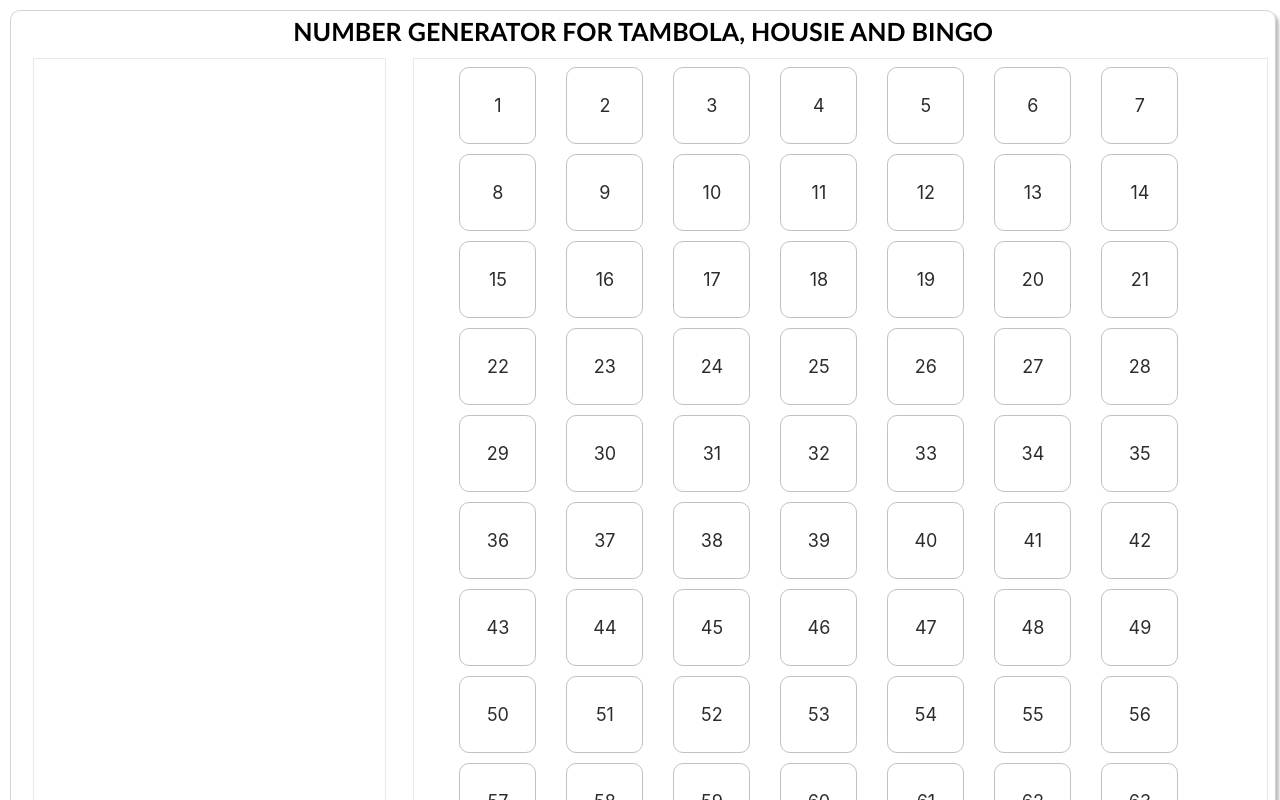
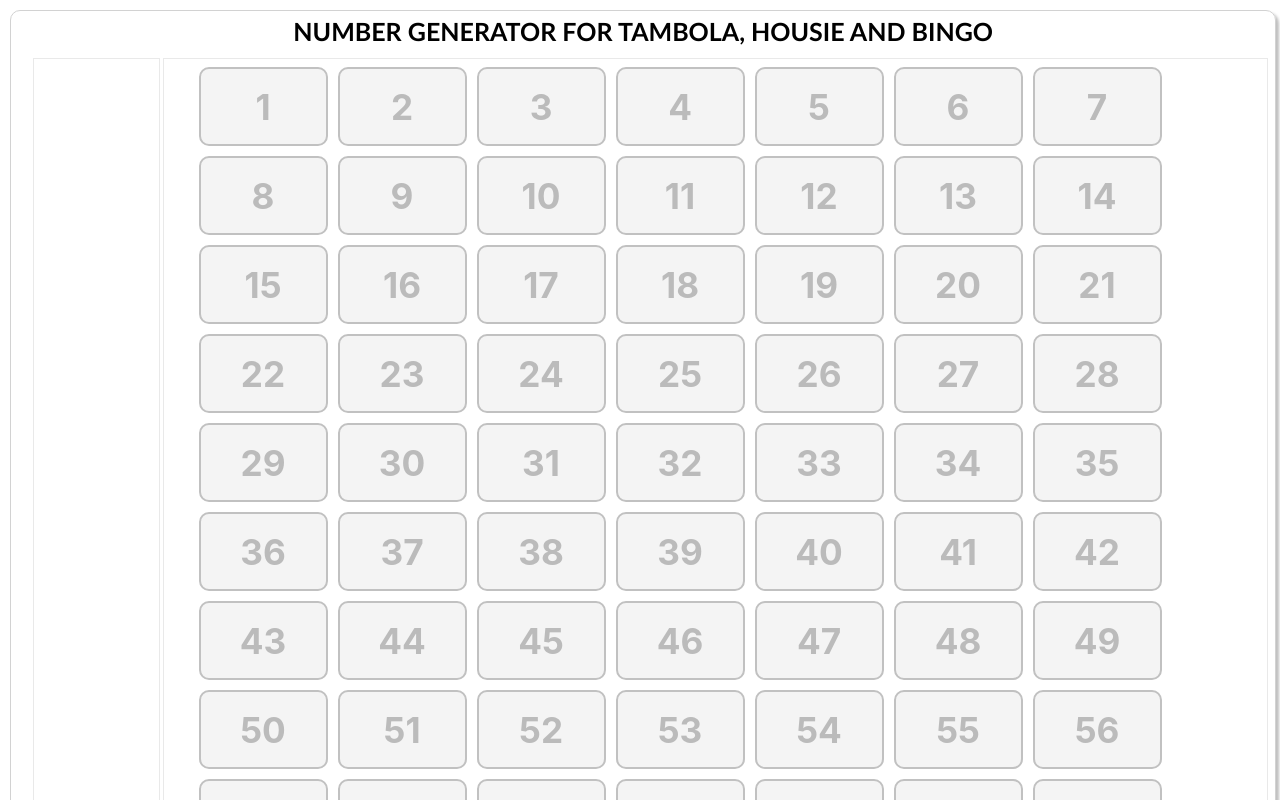
Before and after one commit to gayathrimantha/numbergenerator, a React (Create React App) app in the folder tambolahousie/: page / in a window 1280 px wide. Shown: the top 800 px of the page. Built offline with nearby package versions, Linux system fonts and the light colour scheme.

Commit message:
Update Numbergenerator.css

```diff
--- a/tambolahousie/src/css/Numbergenerator.css
+++ b/tambolahousie/src/css/Numbergenerator.css
@@ -24,7 +24,7 @@
   position: absolute;
   right: 2px;
   height: 800px;
-  width: 68%;
+  width: 88%;
   border: 1px solid rgb(233, 233, 233);
   margin-top: 5px;
 }
@@ -36,20 +36,22 @@
 }
 .boxStyle {
   height: 75px;
-  width: 75px;
-  border: 1px solid rgb(193, 193, 193);
-  margin: 5px 15px;
+  width: 125px;
+  border: 2px solid rgb(193, 193, 193);
+  margin: 5px 5px;
   justify-content: center;
   align-items: center;
   display: flex;
   border-radius: 10px;
+  background-color: #f4f4f4;
 }
 .numberStyle {
-  font-size: 18px;
-  color: rgb(44, 44, 44);
+  font-size: 2.2rem;
+  color: #bbbbbb;
+  font-weight: 700;
 }
 .settingsContent {
-  width: 28%;
+  width: 10%;
   height: 800px;
   position: absolute;
   left: 17px;
```
